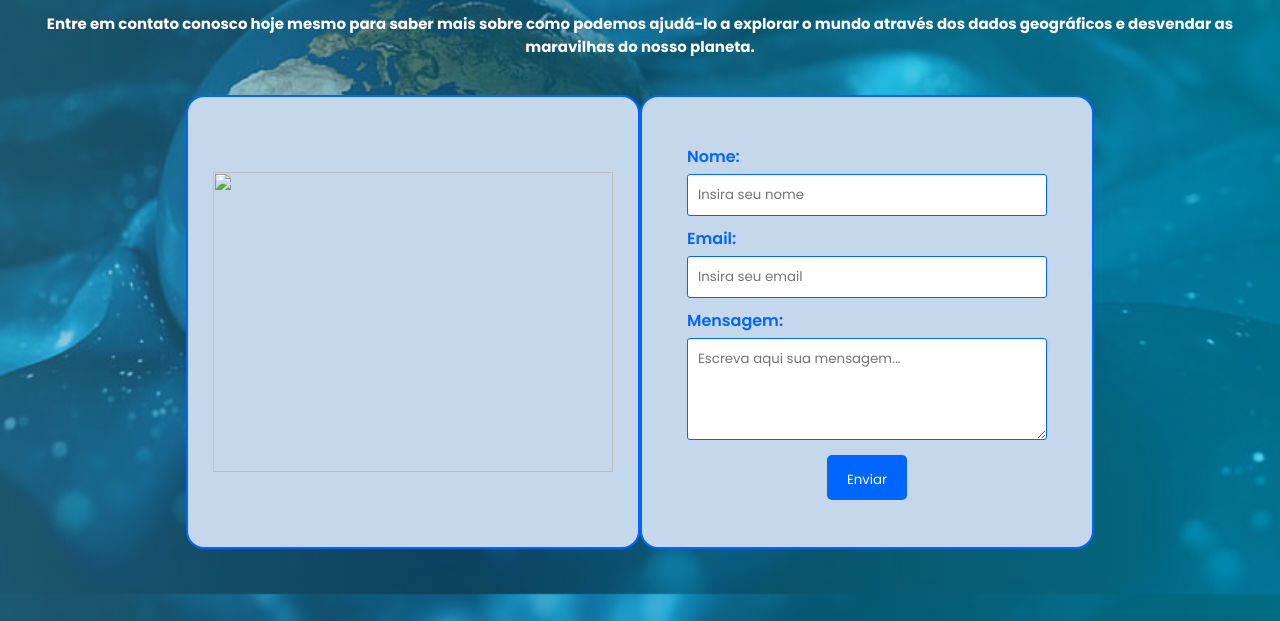
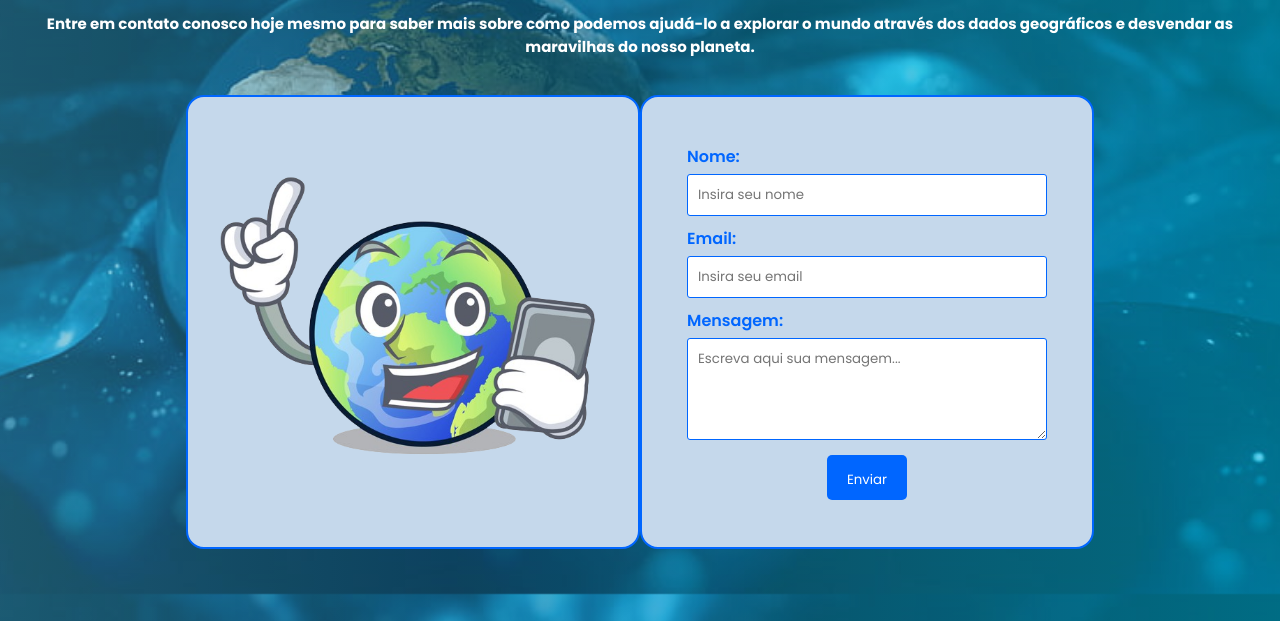
Before and after one commit to frizzon00/GeoTech, a website: page ProjetoIndividual-GeoTech/web-data-viz/public/ProjetoIndividual-GeoTech/Site/SitePrincipal/contato.html in a window 1280 px wide. Shown: the part 179-800 px from the top of the page. Drawn offline with Linux system fonts and the light colour scheme.

Commit message:
Atualizando Rotas

```diff
--- a/ProjetoIndividual-GeoTech/web-data-viz/public/ProjetoIndividual-GeoTech/Site/SitePrincipal/contato.html
+++ b/ProjetoIndividual-GeoTech/web-data-viz/public/ProjetoIndividual-GeoTech/Site/SitePrincipal/contato.html
@@ -43,7 +43,7 @@
 
             <div class="form">
                 <div class="esquerda">
-                    <img src="./assets/terrafone.png" width="400px" height="300px" alt="">
+                    <img src="../../../assets/terrafone.png" width="400px" height="300px" alt="">
                 </div>
                 <div class="direita">
                     <form action="#" method="post">
```
